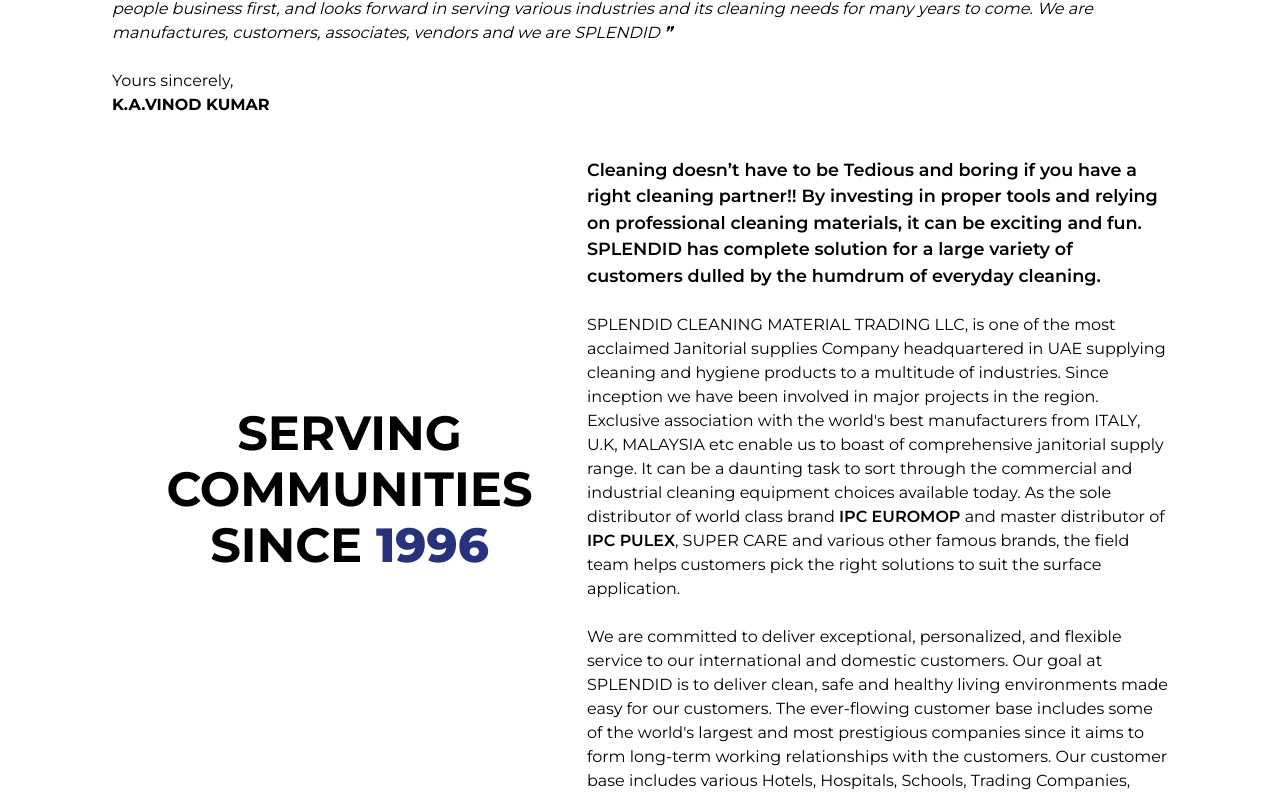
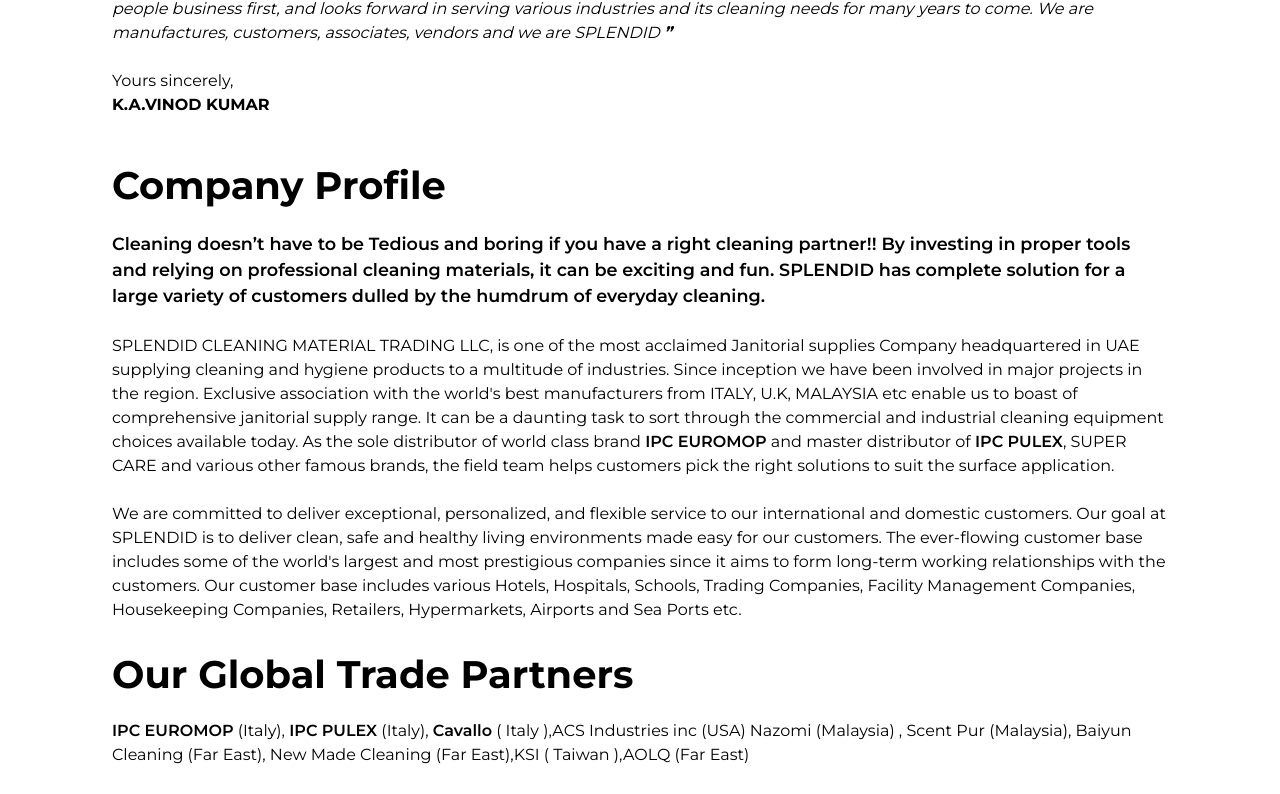
Before and after one commit to Edwinliby/Splendid, a Next.js app: page /about in a window 1280 px wide. Shown: the part 1375-2169 px from the top of the page. Built offline with nearby package versions, Linux system fonts and the light colour scheme.

Commit message:
final changes

```diff
--- a/src/components/MainAbout.jsx
+++ b/src/components/MainAbout.jsx
@@ -8,7 +8,7 @@
             <h4 className='flex items-center gap-2 text-[1.2rem] italic'><span className='block h-1 w-10 bg-black'></span> About Us</h4>
             <div className='flex flex-col lg:flex-row justify-center'>
                 <div className='lg:border-b-[2px] lg:p-6 flex flex-col justify-center'>
-                    <h1 className='font-extrabold text-[2rem] sm:text-[2.5rem] lg:text-[3rem] leading-[3.5rem]'> <b className='text-[3.7rem]'>O</b>ur mission is to provide better equipments to the industry</h1>
+                    <h1 className='font-extrabold text-[2rem] sm:text-[2.5rem] lg:text-[3rem] leading-[3.5rem]'> <b className='text-[3.7rem]'>S</b>erving communities since <b className='text-royal_blue'>1996</b></h1>
                     <p
                         className="text-black/80 sm:text-[1.1rem] pt-8">
                         <b>SPLENDID CLEANING MATERIAL TRADING LLC</b> is one of the most acclaimed Janitorial supplies
--- a/src/pages/about/index.jsx
+++ b/src/pages/about/index.jsx
@@ -84,34 +84,22 @@
                     </div>
                 </motion.div>
 
-                <div className='px-4 lg:px-[7rem] flex flex-col lg:flex-row py-6'>
-                    <motion.h2
-                        initial={{ opacity: 0, x: -30 }}
-                        whileInView={{ opacity: 1, x: 0 }}
-                        viewport={{ once: true, amount: 0.4 }}
-                        className='text-black text-[2.2rem] md:text-[3rem] uppercase text-center flex flex-col justify-center font-bold leading-[3.5rem] pb-5'>
-                        Serving communities <div>since <b className='text-royal_blue'>1996</b></div>
-                    </motion.h2>
-                    <div className=' lg:w-[70%] flex flex-col gap-6'>
+                <div className='px-4 lg:px-[7rem] flex flex-col py-6'>
+                        <h2 className='text-[1.5rem] md:text-[2.4rem] pb-4 font-bold '>Company Profile</h2>
                         <motion.p
                             initial={{ opacity: 0, x: 30 }}
                             whileInView={{ opacity: 1, x: 0 }}
                             viewport={{ once: true, amount: 0.4 }}
                             className='text-black text-[1.1rem] font-semibold'>
-                            {/* Our team of experienced professionals has many years of experience in the industry,
-                            and we are passionate about helping our customers achieve their goals. We believe that a clean and well-maintained environment is essential for success,
-                            and we are dedicated to providing the products and services that help our customers achieve their goals. */}
                             Cleaning doesn’t have to be Tedious and boring if you have a right cleaning partner!!
                             By investing in proper tools and relying on professional cleaning materials, it can be exciting and fun.
                             SPLENDID has complete solution for a large variety of customers dulled by the humdrum of everyday cleaning.
                         </motion.p>
+                        <br />
                         <motion.p
                             initial={{ opacity: 0, x: 30 }}
                             whileInView={{ opacity: 1, x: 0 }}
                             viewport={{ once: true, amount: 0.4 }}>
-                            {/* At SPLENDID we are committed to becoming a leading entity in global trading, through eff ective business strategies and key alliances.
-                            We prioritize customer-oriented and total quality management policies while embodying the values of trust, dedication, honesty, diligence, and dynamism.
-                            We strive to make a positive impact on society through proactive participation in socio-economic activities and environmental-friendly practices. Join us on our journey towards excellence and discover the unparalleled benefi ts of partnering with us. */}
                             SPLENDID CLEANING MATERIAL TRADING LLC, is one of the most acclaimed Janitorial supplies Company headquartered in UAE supplying cleaning and hygiene products to a multitude of industries.
                             Since inception we have been involved in major projects in the region. Exclusive association with the world's best manufacturers from ITALY, U.K, MALAYSIA etc enable us to boast of comprehensive janitorial supply range.
                             It can be a daunting task to sort through the commercial and industrial cleaning equipment choices available today.
@@ -121,7 +109,6 @@
                             easy for our customers. The ever-flowing customer base includes some of the world's largest and most prestigious companies since it aims to form long-term working relationships with the customers.
                             Our customer base includes various Hotels, Hospitals, Schools, Trading Companies, Facility Management Companies, Housekeeping Companies, Retailers, Hypermarkets, Airports and Sea Ports etc.
                         </motion.p>
-                    </div>
                 </div>
 
                 <motion.div
```
